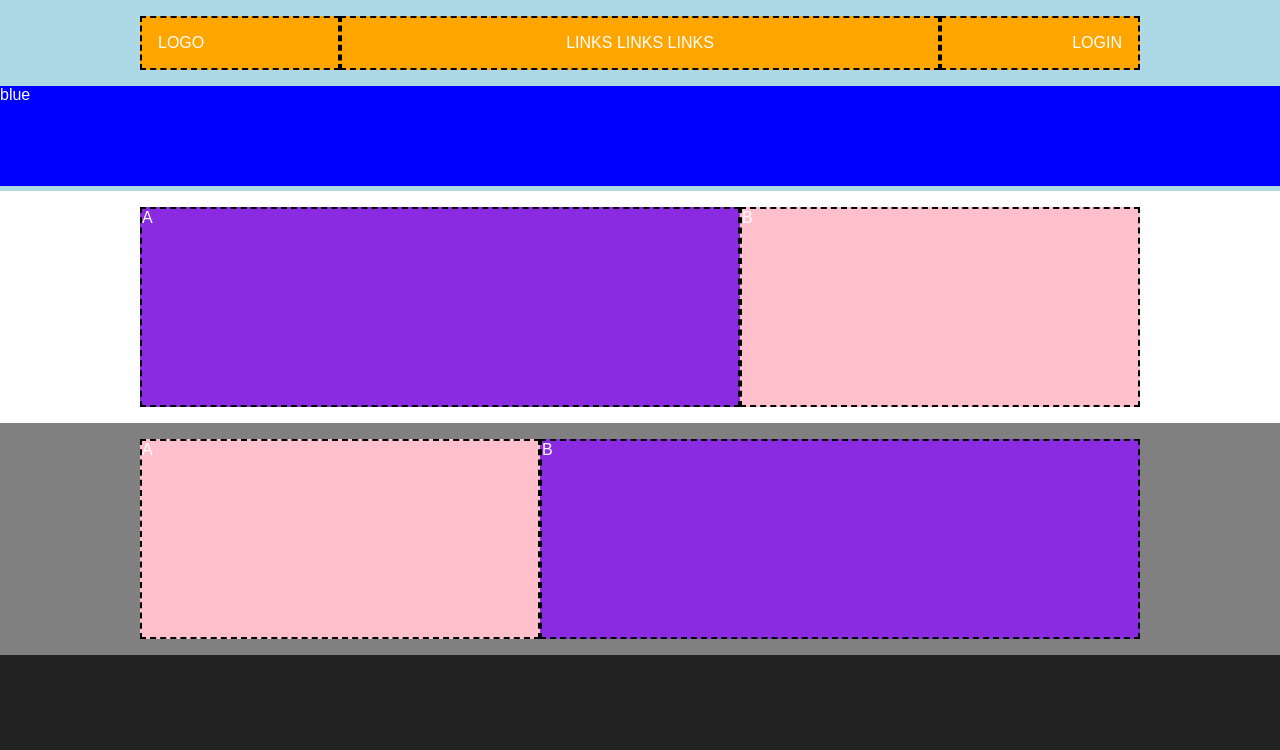
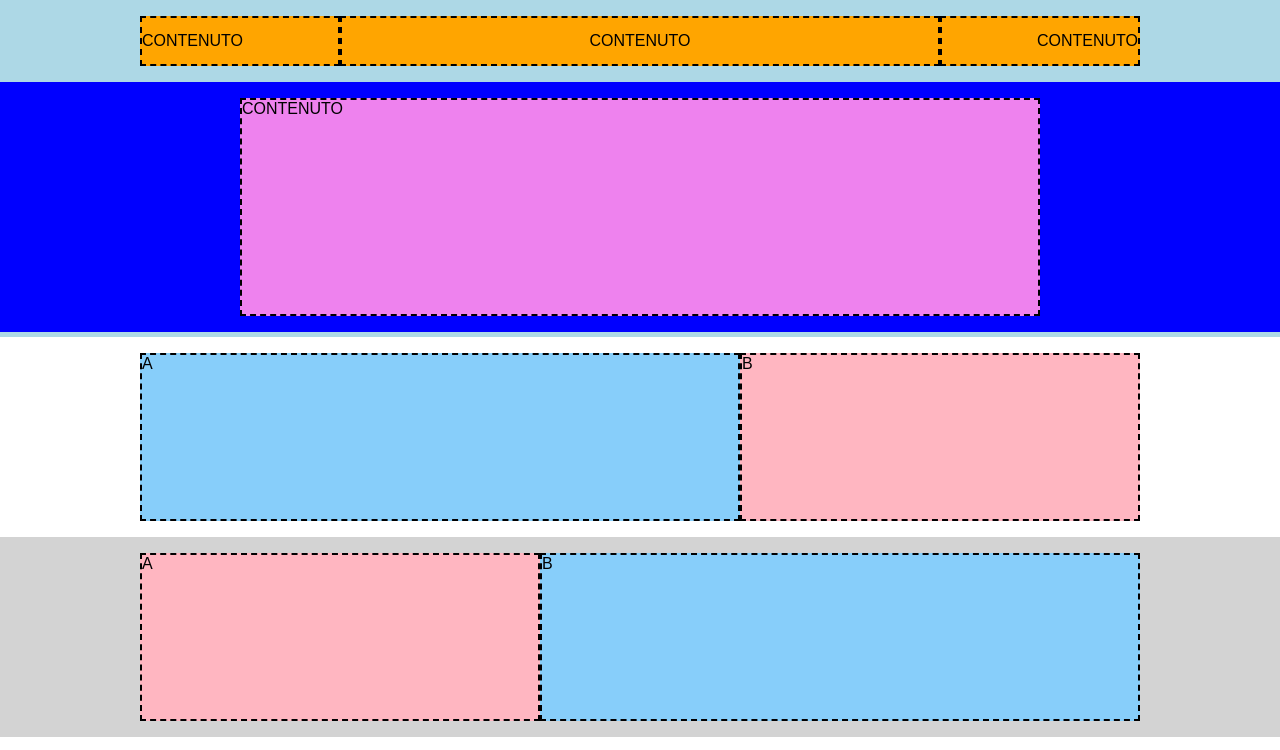
Before and after one commit to lambia/flex-layouting, a plain HTML site: page index.html in a window 1280 px wide. Shown: the top 750 px of the page. Drawn offline with Linux system fonts and the light colour scheme.

Commit message:
correzione blocchi

```diff
--- a/css/style.css
+++ b/css/style.css
@@ -6,8 +6,8 @@
 }
 
 body {
-    background: #222222;
-    color: white;
+    background: white;
+    color: black;
     font-family: sans-serif;
 }
 
@@ -24,65 +24,77 @@ body {
     border: dashed 2px black;
 }
 
-.background-white {
-    background: white;
+.bg-orange {
+    background-color: orange;
 }
 
-.background-gray {
-    background: gray;
+.bg-gray {
+    background-color: lightgray;
 }
 
-.vertical-padded {
-    padding: 1em 0;
-}
 /* FINE CSS GENERICO */
 
 header {
     background: lightblue;
-    padding: 1em 0 5px 0;
+    padding-top: 1em;
+    padding-bottom: 5px;
 }
 
-#header-container {
-    background: orange;
+.header-container {
+    min-height: 50px;
 }
 
-.nav-logo {
+.header-column-logo {
     width: 20%;
 }
 
-.nav-links {
+.header-column-links {
     width: 60%;
-    text-align: center;
+    justify-content: center;
 }
 
-.nav-login {
+.header-column-login {
     width: 20%;
-    text-align: right;
+    justify-content: flex-end;
 }
 
-.nav-logo,
-.nav-links,
-.nav-login {
-    padding: 1em;
+.header-column-logo,
+.header-column-links,
+.header-column-login {
+    align-items: center;
 }
 
-#jumbotron {
+.jumbotron {
     background-color: blue;
-    height: 100px;
     margin-top: 1em;
 }
 
-.big-column {
-    width: 60%;
-    background-color: blueviolet;
+.jumbotron-container  {
+    justify-content: center;
+    min-height: 250px;
+    padding: 1em 0;
 }
 
-.small-column {
-    width: 40%;
-    background-color: pink;
+.jumbotron-content {
+    background-color: violet;
+    width: 80%;
 }
 
-.big-column,
-.small-column {
+.section-row {
+    padding: 1em 0;
     min-height: 200px;
 }
+
+.big-column {
+    background: lightskyblue;
+    width: 60%;
+}
+.small-column {
+    background: lightpink;
+    width: 40%;
+}
+
+.single-column {
+    background: green;
+    width: 100%;
+}
--- a/index.html
+++ b/index.html
@@ -11,36 +11,57 @@
 <body>
 
     <header>
-        <div id="header-mega-container">
-            <div class="boxed flex-container" id="header-container">
-                <div class="nav-logo dashed">LOGO</div>
-                <div class="nav-links dashed">LINKS LINKS LINKS</div>
-                <div class="nav-login dashed">LOGIN</div>
+
+        <div class="header-container boxed bg-orange flex-container">
+
+            <div class="header-column-logo flex-container dashed">
+                CONTENUTO
+            </div>
+            <div class="header-column-links flex-container dashed">
+                CONTENUTO
+            </div>
+            <div class="header-column-login flex-container dashed">
+                CONTENUTO
+            </div>
+
+        </div>
+
+        <div class="jumbotron">
+            <div class="jumbotron-container boxed flex-container">
+                <div class="jumbotron-content dashed">
+                    CONTENUTO
+                </div>
             </div>
         </div>
 
-        <div id="jumbotron">
-            blue
-        </div>
     </header>
 
-    <main>
+    <section>
+        <div class="boxed flex-container section-row">
+            <div class="dashed big-column">A</div>
+            <div class="dashed small-column">B</div>
+        </div>
+    </section>
 
-        <section class="vertical-padded background-white">
-            <div class="boxed flex-container">
-                <div class="big-column dashed">A</div>
-                <div class="small-column dashed">B</div>
-            </div>
-        </section>
+    <section class="bg-gray">
+        <div class="boxed flex-container section-row">
+            <div class="dashed small-column">A</div>
+            <div class="dashed big-column">B</div>
+        </div>
+    </section>
 
-        <section class="vertical-padded background-gray">
-            <div class="boxed flex-container">
-                <div class="small-column dashed">A</div>
-                <div class="big-column dashed">B</div>
-            </div>
-        </section>
+    <section>
+        <div class="boxed flex-container section-row">
+            <div class="dashed big-column">A</div>
+            <div class="dashed small-column">B</div>
+        </div>
+    </section>
 
-    </main>
+    <section class="bg-gray">
+        <div class="boxed flex-container section-row">
+            <div class="dashed single-column">A</div>
+        </div>
+    </section>
 
 </body>
 
```
